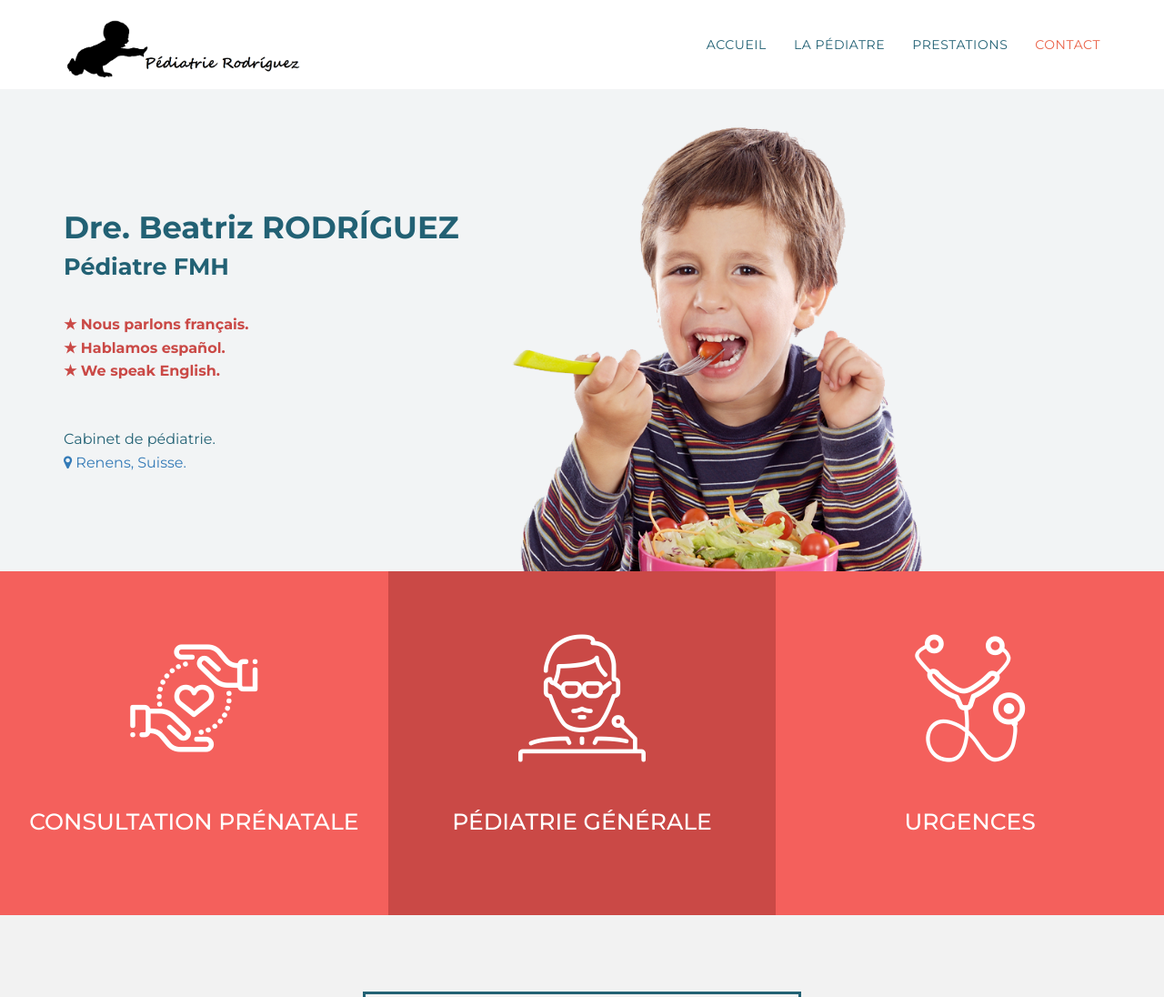
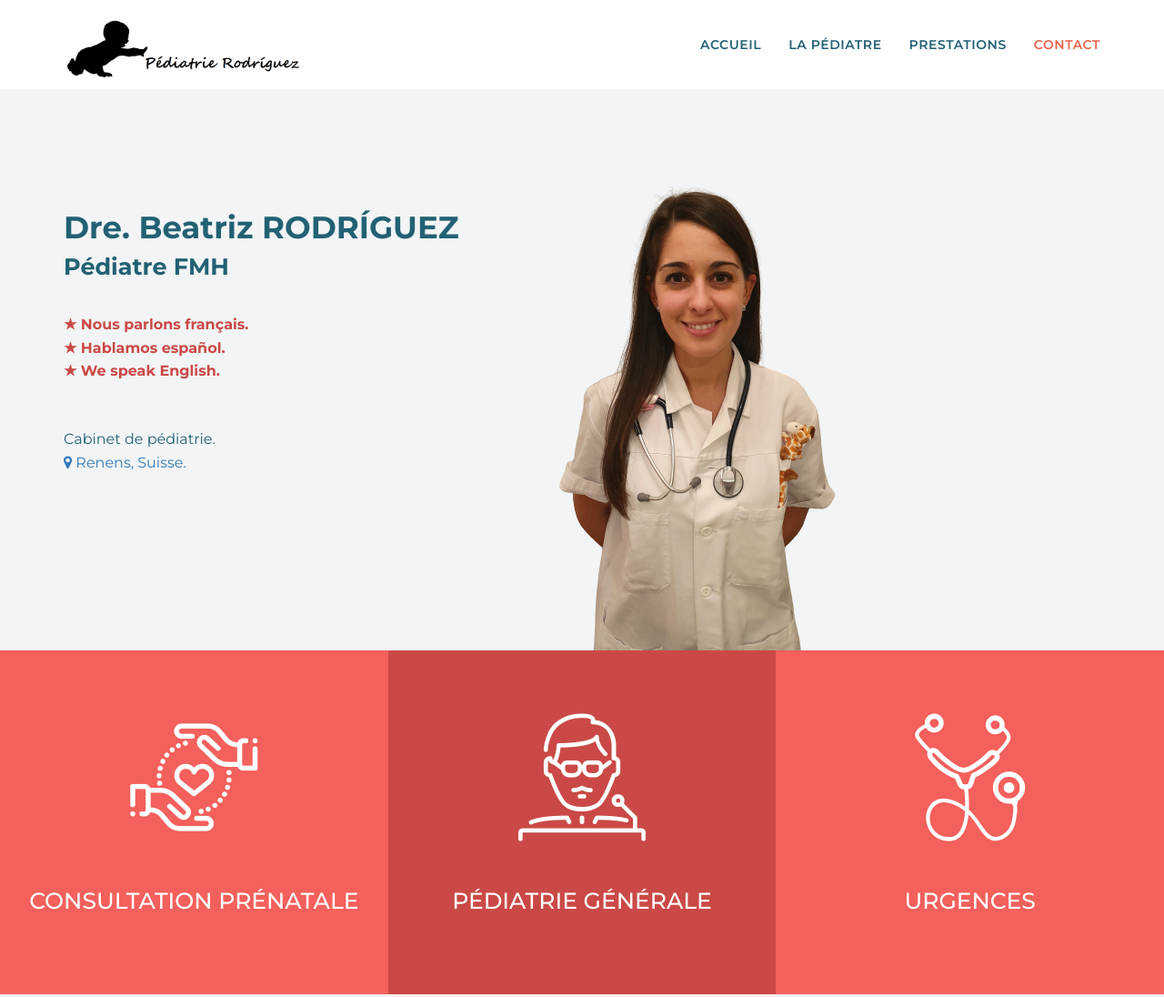
Before and after one commit to brodriguezge/pediatrie_rodriguez, a plain HTML site: page index.html in a window 1280 px wide. Shown: the top 1096 px of the page at 91% size. Drawn offline with Linux system fonts and the light colour scheme.

Commit message:
Meta data, info, and Bea's image.

```diff
--- a/index.html
+++ b/index.html
@@ -5,11 +5,10 @@
 	<meta charset="utf-8">
 	<meta http-equiv="X-UA-Compatible" content="IE=edge">
 	<meta name="viewport" content="width=device-width, initial-scale=1.0">
-	<meta name="description" content="">
-    <meta name="keywords" content="">
-    <meta name="author" content="Awaiken Theme">
+	<meta name="description" content="La pédiatre Dre. Rodríguez vous accuille au sein de son cabinet de pédiatrie à Renens. Urgences et suivis pédiatriques de vos bebés, enfents et adolescents.">
+    <meta name="keywords" content="Cabinet pédiatrie, pédiatre, Renens, urgences.">
 	<!-- Page Title -->
-	<title>Pédiatrie Rodríguez - Cabinet de pédiatrie à Renens.</title>
+	<title>Pédiatrie Rodríguez - Votre pédiatre à Renens. Cabinet de pédiatrie.</title>
 	<!-- Google Fonts css-->
 	<link href="https://fonts.googleapis.com/css?family=Montserrat:300,300i,400,400i,500,600,700,700i,800,900" rel="stylesheet">
 	<!-- Bootstrap css -->
@@ -68,10 +67,10 @@
 				<!-- Navigation starts -->
 				<div class="navbar-collapse collapse" id="navigation">
 					<ul class="nav navbar-nav navbar-right main-navigation" id="main-menu">
-						<li class="active"><a href="#home">Accueil</a></li>
-						<li><a href="#doctor">La Pédiatre</a></li>
-						<li><a href="#program">Prestations</a></li>
-						<li><a href="#contact">Contact</a></li>
+						<li class="active"><a href="#home" style="font-weight: 550;">Accueil</a></li>
+						<li><a href="#doctor" style="font-weight: 550;">La Pédiatre</a></li>
+						<li><a href="#program" style="font-weight: 550;">Prestations</a></li>
+						<li><a href="#contact" style="font-weight: 550;">Contact</a></li>
 					</ul>
 				</div>
 				<!-- Navigation Ends -->
@@ -94,7 +93,7 @@
 
 				<div class="col-md-5">
 					<div class="banner-image">
-						<img src="images/banner-image.png" alt="Logo" />
+						<img src="images/labea.png" alt="Logo" />
 					</div>
 				</div>
 			</div>
@@ -211,7 +210,7 @@
 						</div>
 
 						<h3>Urgences</h3>
-						<p><b>&#8226;</b> Radiographies & plâtres. <br><br><b>&#8226;</b> Plaies & sutures. <br><br><b>&#8226;</b> Toux. <br><br><b>&#8226;</b> Fièvre. <br><br><b>&#8226;</b> Difficultés alimentaires <br><br><b>&#8226;</b> Vomissements, etc.  </p>
+						<p><b>&#8226;</b> Radiographies & plâtres. <br><br><b>&#8226;</b> Plaies & sutures. <br><br><b>&#8226;</b> Toux. <br><br><b>&#8226;</b> Fièvre. <br><br><b>&#8226;</b> Difficultés alimentaires. <br><br><b>&#8226;</b> Vomissements, etc.  </p>
 					</div>
 				</div>
 
@@ -256,11 +255,10 @@
 					<div class="contact-info-single">
 						<div class="icon-box"><i class="fa fa-clock-o"></i></div>
 						<h3>Horaires</h3>
-						<p>Lundi au venrdredi 8:00 - 12:00 & 13:00 - 17:30, sur rendez-vous.</p>
+						<p>Lundi au venrdredi 8:00 - 12:00 & 13:00 - 17:30 et le premier samedi du mois 9:00 - 17:00, sur rendez-vous.</p>
 					</div>
 				</div>
 			</div>
-
 
 		</div>
 	</section>
@@ -309,7 +307,7 @@
 	<script src="js/jquery-1.12.4.min.js"></script>
 	<!-- SmoothScroll -->
 	<script src="js/SmoothScroll.js"></script>
-    <!-- Bootstrap js file -->
+	<!-- Bootstrap js file -->
 	<script src="js/bootstrap.min.js"></script>
 	<!-- Slick Nav js file -->
 	<script src="js/jquery.slicknav.js"></script>
```
Also changed, not shown: images/labea.png (added).
